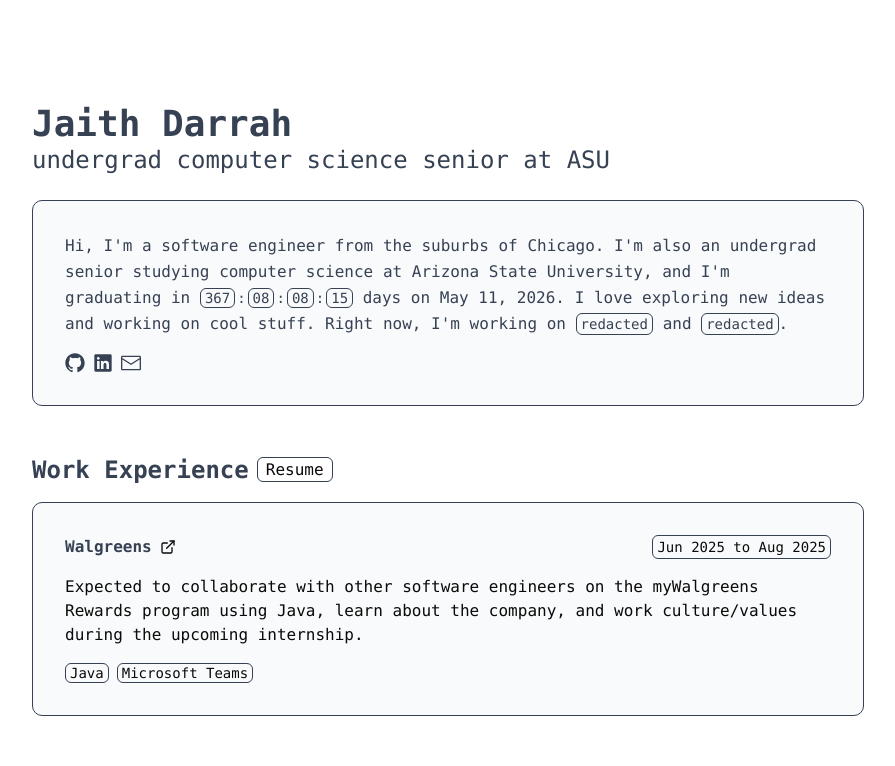
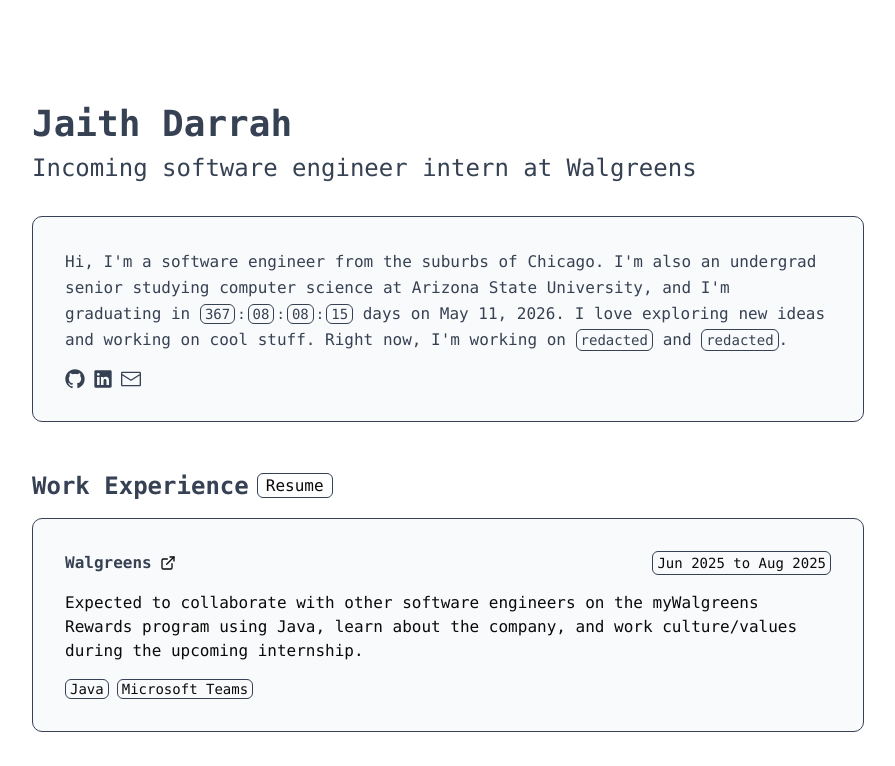
Before and after one commit to AwesomeJaith/jaithdarrah-dot-com-v2, a Next.js app: page / in a window 1280 px wide. Shown: the top 766 px of the page, without its empty margins (192-1087 px from the left). Built offline with nearby package versions, Linux system fonts and the light colour scheme; no server answers.

Commit message:
Add rotating text to header

```diff
--- a/package.json
+++ b/package.json
@@ -16,6 +16,7 @@
     "class-variance-authority": "^0.7.1",
     "clsx": "^2.1.1",
     "lucide-react": "^0.508.0",
+    "motion": "^12.10.4",
     "next": "15.3.2",
     "react": "^19.0.0",
     "react-activity-calendar": "^2.7.11",
--- a/src/components/jaith-darrah-dot-com-v2/header.tsx
+++ b/src/components/jaith-darrah-dot-com-v2/header.tsx
@@ -1,5 +1,7 @@
 import * as React from "react";
 import Link from "next/link";
+import { WordRotate } from "@/components/magicui/word-rotate";
+import { headerSentences } from "@/data/workModeData";
 
 const Header = ({ ...props }: React.ComponentProps<"header">) => {
   return (
@@ -7,14 +9,11 @@
       <div className="flex flex-col gap-4">
         <div className="flex flex-col">
           <h1 className="text-4xl font-bold text-gray-700">Jaith Darrah</h1>
-          <p className="text-2xl text-gray-700">
-            undergrad computer science senior at{" "}
-            <Link href="https://www.asu.edu/" target="_blank">
-              ASU
-            </Link>
-          </p>
-          {/* Software Engineer Intern @ Walgreens
-          Building X and Y */}
+          <WordRotate
+            className="text-2xl text-gray-700"
+            duration={3500}
+            words={headerSentences}
+          />
         </div>
       </div>
     </header>
--- /dev/null
+++ b/src/components/magicui/word-rotate.tsx
@@ -0,0 +1,50 @@
+"use client";
+
+import { AnimatePresence, motion, MotionProps } from "motion/react";
+import { useEffect, useState } from "react";
+
+import { cn } from "@/lib/utils";
+
+interface WordRotateProps {
+  words: string[];
+  duration?: number;
+  motionProps?: MotionProps;
+  className?: string;
+}
+
+export function WordRotate({
+  words,
+  duration = 2500,
+  motionProps = {
+    initial: { opacity: 0, y: -50 },
+    animate: { opacity: 1, y: 0 },
+    exit: { opacity: 0, y: 50 },
+    transition: { duration: 0.5, ease: "easeOut" },
+  },
+  className,
+}: WordRotateProps) {
+  const [index, setIndex] = useState(0);
+
+  useEffect(() => {
+    const interval = setInterval(() => {
+      setIndex((prevIndex) => (prevIndex + 1) % words.length);
+    }, duration);
+
+    // Clean up interval on unmount
+    return () => clearInterval(interval);
+  }, [words, duration]);
+
+  return (
+    <div className="overflow-hidden py-2">
+      <AnimatePresence mode="wait">
+        <motion.h1
+          key={words[index]}
+          className={cn(className)}
+          {...motionProps}
+        >
+          {words[index]}
+        </motion.h1>
+      </AnimatePresence>
+    </div>
+  );
+}
--- a/src/data/workModeData.ts
+++ b/src/data/workModeData.ts
@@ -7,6 +7,12 @@
   "https://github.com/AwesomeJaith/jaithdarrah-dot-com-v2";
 export const PraniWebsiteURL = "https://prani.dev/";
 export const ThibaultWebsiteURL = "https://thibault.sh/";
+
+export const headerSentences = [
+  "Undergrad computer science senior at ASU",
+  "Incoming software engineer intern at Walgreens",
+  "Working on some cool projects",
+];
 
 export const workExperiences: WorkExperience[] = [
   {
```
Also changed, not shown: 1 other file (tests, documents, lock files or other folders).
